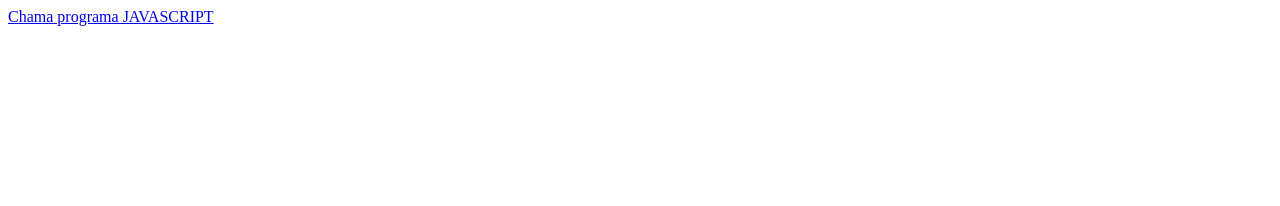
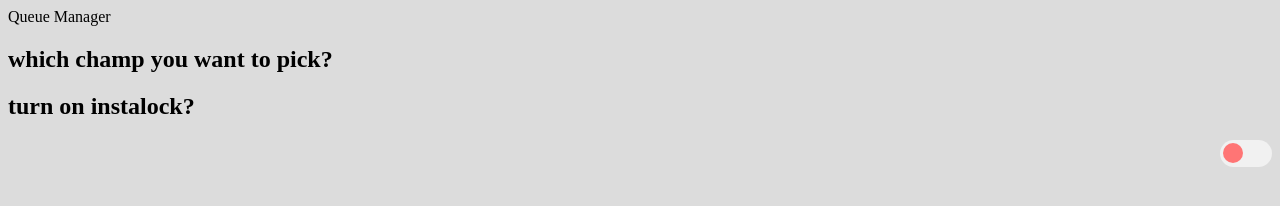
Before and after one commit to shiroamurha/lol-QueueManager, a website: page index.html in a window 1280 px wide. Drawn offline with Linux system fonts and the light colour scheme.

Commit message:
interface elements
elements were created, just need to code the stylesheet

```diff
--- a/index.html
+++ b/index.html
@@ -2,20 +2,51 @@
 <html>
   <head>
     <meta charset="UTF-8">
-    <!-- https://developer.mozilla.org/en-US/docs/Web/HTTP/CSP -->
-    <meta http-equiv="Content-Security-Policy" content="default-src 'self'; script-src 'self'">
-    <meta http-equiv="X-Content-Security-Policy" content="default-src 'self'; script-src 'self'">
-    <title>Hello World!</title>
+
+     <title>Queue Manager</title>
+
+        <!-- links ou imports -->
+        <link rel="stylesheet" href="style.css">
+        <script src="main_2.js"></script>
+
   </head>
-  <body>
-    <script>
-      function cmd(){
+    <body>
 
-        var shell = new ActiveXObject( "WScript.shell" );
-        shell.run( "C:\Users\amurha_p\python lcu-mm-auto-accept-auto-lock-champion.py", 1, true );
-      };
-    </script>
-
-    <a href="#" onClick="cmd()">Chama programa JAVASCRIPT</a><BR>
-  </body>
+      <header>
+        <nav>
+          <a>Queue Manager</a>
+        </nav>
+      </header>
+        <main>
+          <section>
+            <div>
+              <!-- search id champion div -->
+            </div>
+          </section>
+            <section>
+              <div>
+                  <!-- which champion priory list -->
+                  <h1>which champ you want to pick?</h1>
+              </div>
+              <div>
+                <!-- get id list -->
+              </div>
+            </section>
+              <section>
+                <div>
+                  <!-- turn on instalock -->
+                  <h2>turn on instalock?</h2>
+                    <div class="toggle">
+                      <input id="switch" type="checkbox" name="theme">
+                      <label for="switch"></label>
+                    </div>
+                </div>
+              </section>
+        </main>
+      <footer>
+        <div>
+          <!-- start queue and stop -->
+        </div>
+      </footer>
+    </body>
 </html>
--- /dev/null
+++ b/style.css
@@ -0,0 +1,45 @@
+body {
+    background-color: #DCDCDC;
+}
+
+input[type=checkbox]{
+    height: 0;
+    width: 0;
+    visibility: hidden;
+}
+
+label {
+    cursor: pointer;
+    text-indent: -9999px;
+    width: 52px;
+    height: 27px;
+    background: #F1F1F1;
+    float: right;
+    border-radius: 100px;
+    position: relative;
+}
+
+label::after{
+    content: '';
+    position: absolute;
+    top: 3px;
+    left: 3px;
+    width: 20px;
+    height: 20px;
+    background-color: #FF7575;
+    border-radius: 90px;
+    transition: 0.3s;
+}
+input:checked + label {
+    background: #F1F1F1;
+}
+
+input:checked + label::after {
+    left: calc(100% - 5px);
+    transform: translateX(-100%);
+    background: #86F2CB;
+}
+
+label:active:after {
+    width: 4
+}
```
Also changed, not shown: main.js (added, +21 -0 lines), package.json (added, +19 -0 lines), README.MD (added), main_2.js (added), 1 other file.
